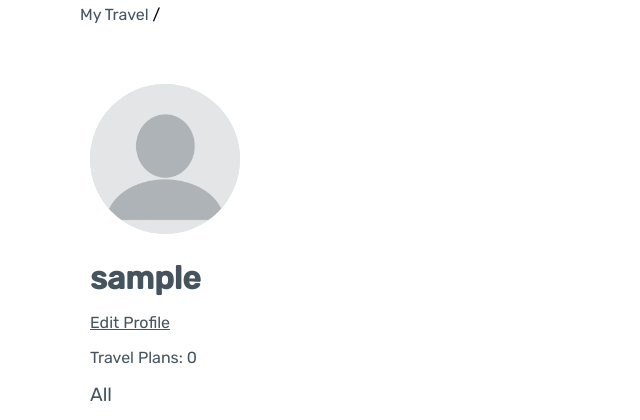
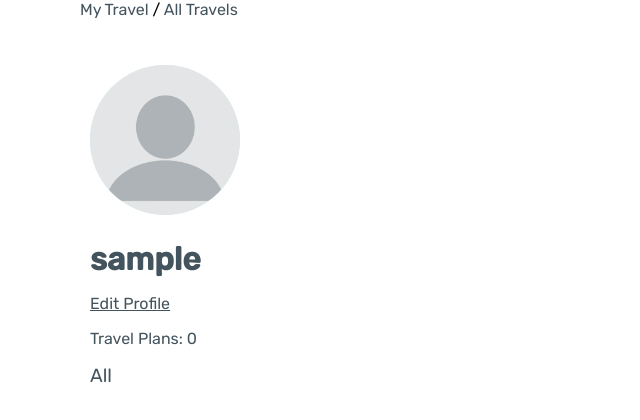
Before and after one commit to jihyekwak/project-4-travel, a Django app: a page that uses main_app/templates/profile.html in a window 1280 px wide. Shown: the part 60-480 px from the top of the page, without its empty margins (0-640 px from the left). Run offline with Django 4.2, Linux system fonts and the light colour scheme; the visitor is signed in with stand-in values (Sample User, id 1); data comes from the database, SQL or seed files in the repository; data that the repository does not hold is empty.

Commit message:
added nav at pages

```diff
--- a/main_app/static/styles/styles.css
+++ b/main_app/static/styles/styles.css
@@ -96,6 +96,16 @@ nav a:hover {
     display: flex;
     flex-direction: column;
     width: 100%;
+}
+
+.pagetop-nav {
+    position: fixed;
+    width: 100%;
+    top: 60px;
+    z-index: 100;
+    background-color: white;
+    margin: 0 0 10px 0;
+    padding: 0 0 10px 0;
 }
 
 .pagetop-nav a {
--- a/main_app/templates/itinerary_create.html
+++ b/main_app/templates/itinerary_create.html
@@ -1,6 +1,10 @@
 {% extends 'base.html' %}
 
 {% block content %}
+
+<div class="pagetop-nav">
+    <a href="{% url 'profile' user.username%}">My Travel</a> / <a href="{% url 'travel_detail' travel.pk %}">{{travel.title}}</a> / <a href="">Add Itinerary</a>
+</div>
 
     <h1>{{travel.title}} ({{travel.departure_date}}~{{travel.return_date}})</h1>
 
--- a/main_app/templates/itinerary_delete_confirmation.html
+++ b/main_app/templates/itinerary_delete_confirmation.html
@@ -1,6 +1,10 @@
 {% extends 'base.html' %}
 
 {% block content %}
+
+<div class="pagetop-nav">
+    <a href="{% url 'profile' user.username%}">My Travel</a> / <a href="{% url 'travel_detail' itinerary.travel.pk %}">{{itinerary.travel.title}}</a> / <a href="">Delete Itinerary</a>
+</div>
 
     <h1>Delete Your Travel Itinerary</h1>
     <p>Are you sure you want to delete <strong>{{itinerary.travel.title}} {{itinerary.day}}</strong>?</p>
--- a/main_app/templates/itinerary_update.html
+++ b/main_app/templates/itinerary_update.html
@@ -1,6 +1,10 @@
 {% extends 'base.html' %}
 
 {% block content %}
+
+<div class="pagetop-nav">
+    <a href="{% url 'profile' user.username%}">My Travel</a> / <a href="{% url 'travel_detail' travel.pk %}">{{travel.title}}</a> / <a href="">Edit Itinerary</a>
+</div>
 
     <h1 class="create-page-h1">{{travel.title}} ({{travel.departure_date}}~{{travel.return_date}})</h1>
     <h2>Itinerary Update</h2>
--- a/main_app/templates/profile.html
+++ b/main_app/templates/profile.html
@@ -3,7 +3,7 @@
 {% block content %}
 
 <div class="pagetop-nav">
-    <a href="{% url 'profile' user.username%}">My Travel</a> /
+    <a href="{% url 'profile' user.username%}">My Travel</a> / <a href="">{{nav}}</a>
 </div>
 
 <div class="list-flex-container">
--- a/main_app/views.py
+++ b/main_app/views.py
@@ -311,7 +311,10 @@ def profile(request, username):
     tag = request.GET.get("tag")
     if tag != None:
         travels = travels.filter(tags__name__icontains = tag)
-    return render(request, 'profile.html', {'user':user, 'travels':travels, 'tags':tags, 'tag':tag, })
+        nav = f"{tag}"
+    else:
+        nav = "All Travels"
+    return render(request, 'profile.html', {'user':user, 'travels':travels, 'tags':tags, 'tag':tag, 'nav':nav})
 
 @method_decorator(login_required, name='dispatch')
 class Profile_Update(UpdateView):
```
